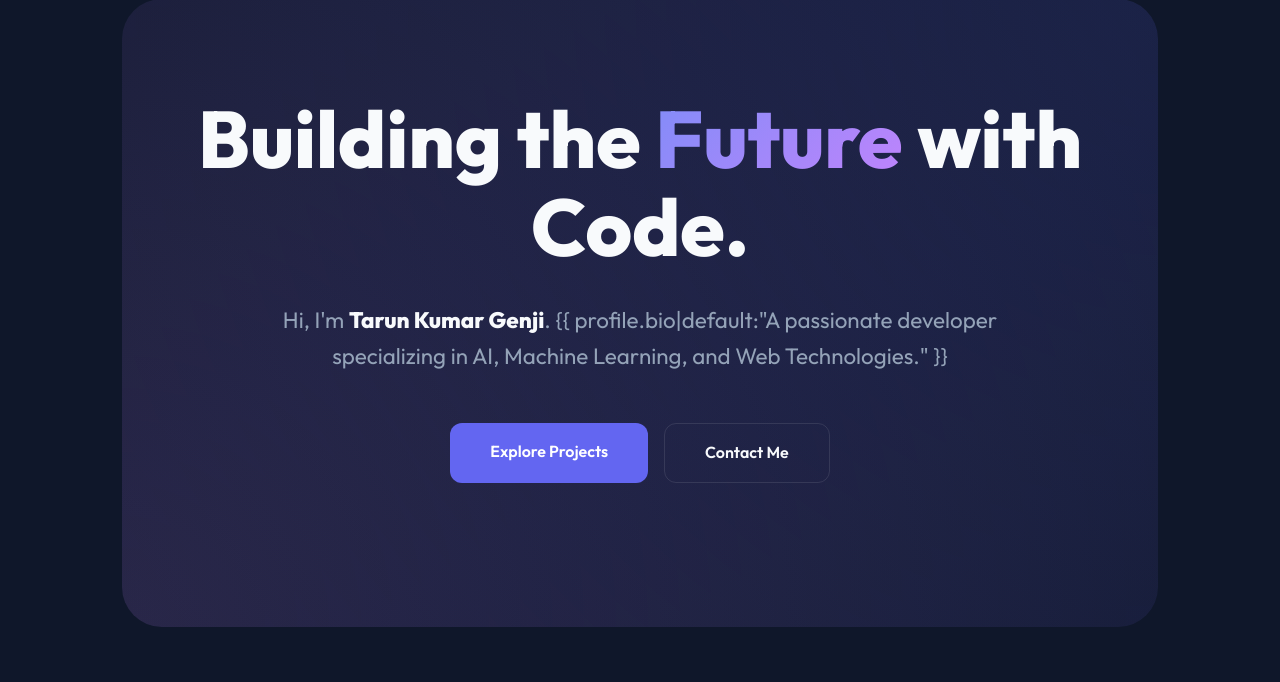
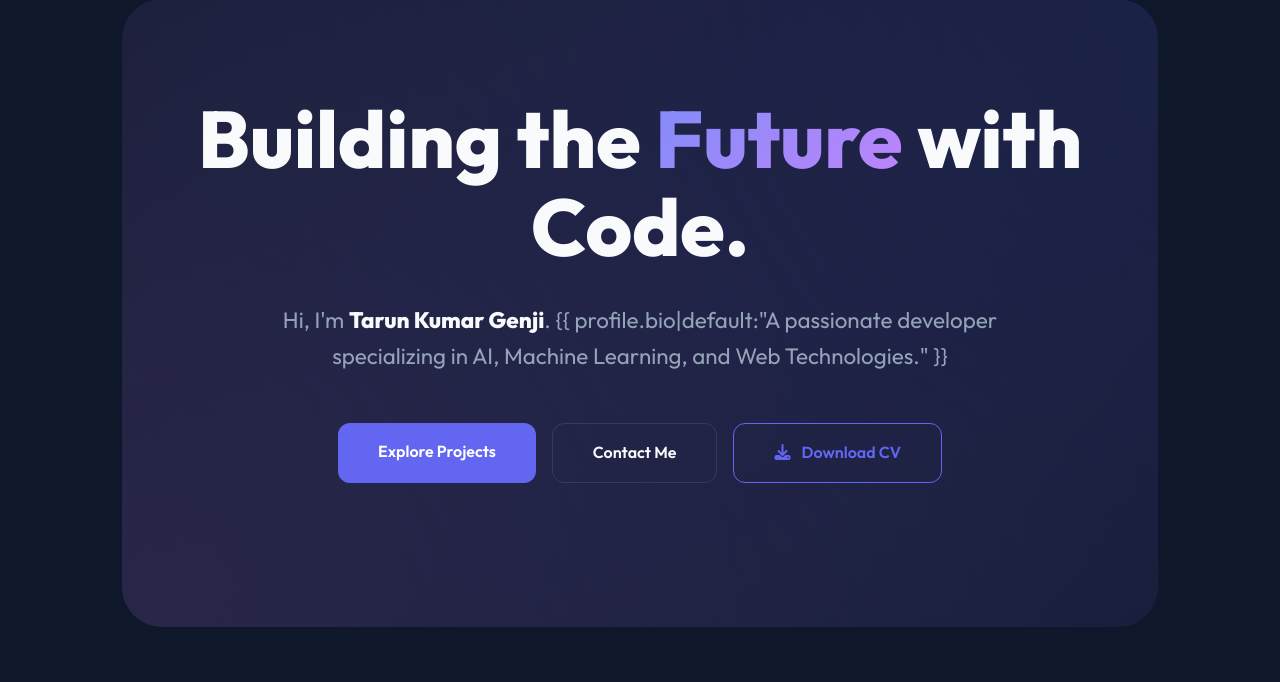
Before and after one commit to genjitarunkumar/genji-portfolio, a Django app: page / in a window 1280 px wide. Shown: the part 104-786 px from the top of the page. Run offline with Django 5.2, Linux system fonts and the light colour scheme; data that the repository does not hold is empty.

Commit message:
Force CV button visibility and fix bio rendering

```diff
--- a/projects_app/templates/home.html
+++ b/projects_app/templates/home.html
@@ -57,12 +57,11 @@
         <div style="display: flex; gap: 1rem; justify-content: center; margin-bottom: 3rem; flex-wrap: wrap;">
             <a href="/projects/" class="btn btn-primary" style="padding: 1rem 2.5rem;">Explore Projects</a>
             <a href="/contact/" class="btn btn-outline" style="padding: 1rem 2.5rem;">Contact Me</a>
-            {% if profile.resume %}
-            <a href="{{ profile.resume.url }}" download class="btn btn-outline"
+            <a href="{% if profile.resume %}{{ profile.resume.url }}{% else %}#{% endif %}" download
+                class="btn btn-outline"
                 style="padding: 1rem 2.5rem; border-color: var(--primary); color: var(--primary);">
                 <i class="fas fa-download" style="margin-right: 8px;"></i> Download CV
             </a>
-            {% endif %}
         </div>
 
         <div style="display: flex; gap: 2.5rem; justify-content: center; font-size: 2rem;">
```
